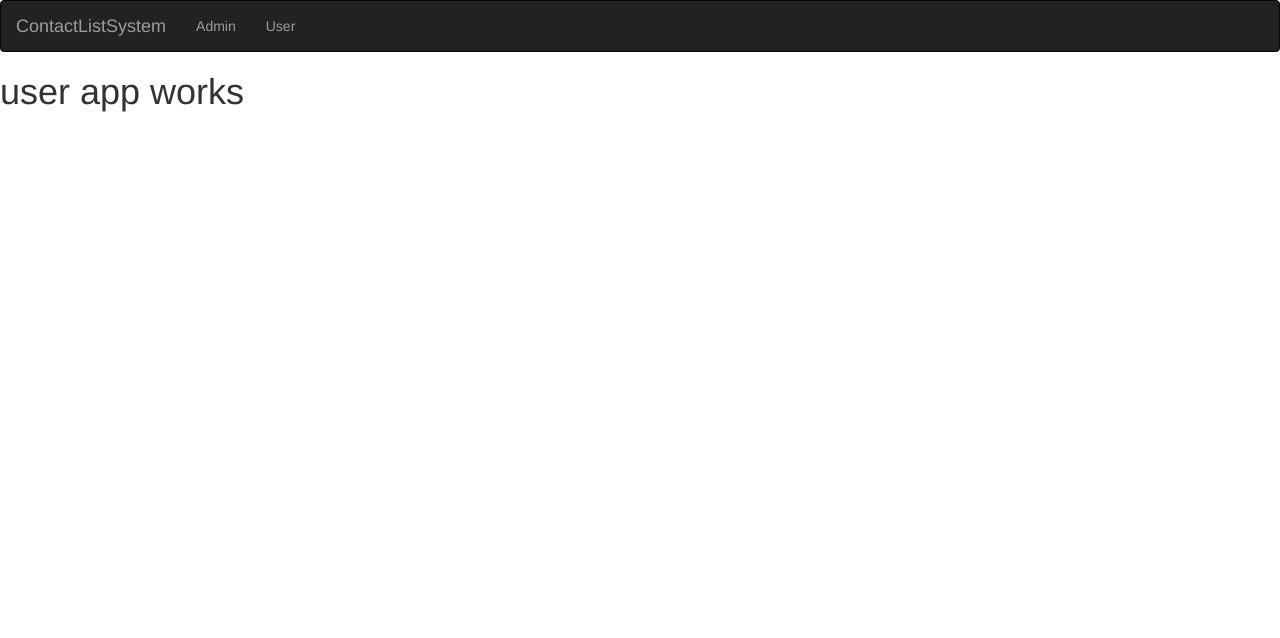
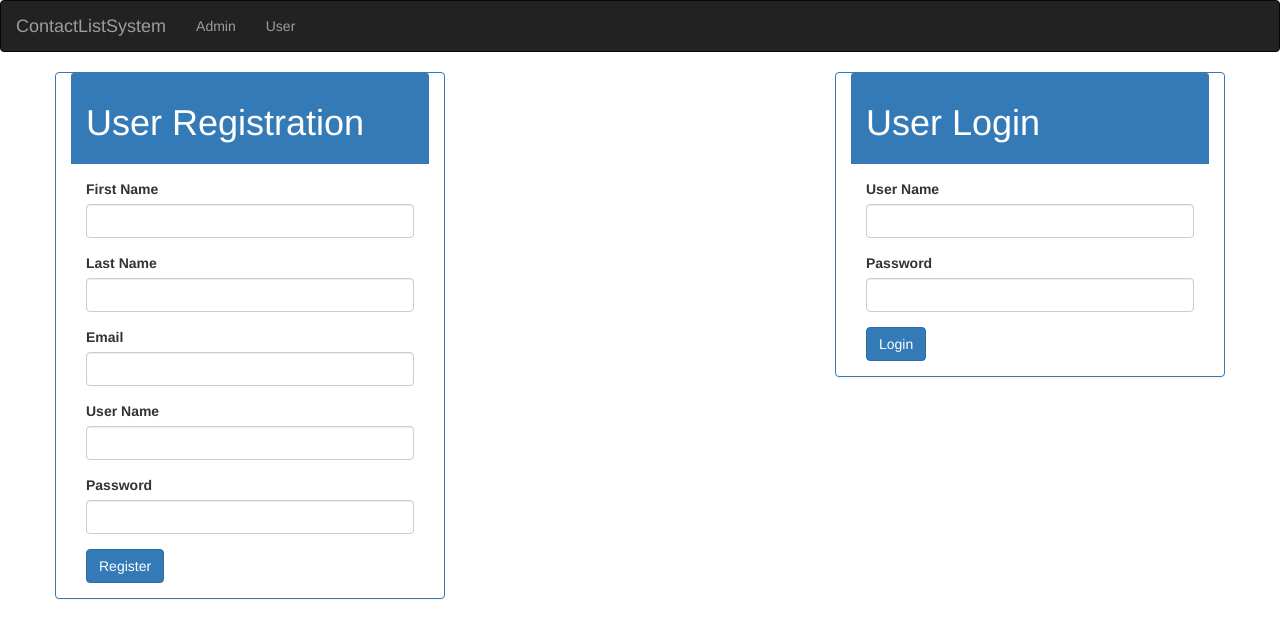
Before and after one commit to tekumallaaditya/Angular_Final_Project, an Angular app: page /user in a window 1280 px wide. Shown: the top 638 px of the page. Built offline with nearby package versions, Linux system fonts and the light colour scheme.

Commit message:
front end forms with validation done

```diff
--- a/src/app/admin/admin.component.html
+++ b/src/app/admin/admin.component.html
@@ -3,16 +3,32 @@
     <head>
     </head>
     <body>
-        <div class="panel panel-primary">
+        <div class="panel panel-primary col-md-4 col-sm-offset-4">
             <div class="panel-heading">
                 <h1>Admin Login</h1>
             </div>
             <div class="panel-body">
-                <form #form = "ngForm" novalidate>
-                    <label for="Fname">First Name</label>
-                    <input required id="Fname" type="text" class="form-control" name="Fname"
-                    #Fname = "ngModel" [(ngModel)]='fname'/>
-                </form>
+                    <form #form = "ngForm" novalidate>
+                        <div class="form-group">
+                           <label for="Uname">User Name</label>
+                           <input required type="text" id="Uname" required name="Uname" class="form-control"
+                           #Uname = "ngModel" [(ngModel)]= "UnameAdmin"/>
+                           <div class="alert alert-danger" *ngIf= "Uname.touched && !Uname.valid">
+                               <div *ngIf = "Uname.errors.required">User Name is required</div>
+                           </div>
+                        </div>
+                        <div class="form-group">
+                            <label for="password">Password</label>
+                            <input required type="password" id="password" required name="password" class="form-control"
+                            #password = "ngModel" [(ngModel)]= "passAdmin"/>
+                            <div class="alert alert-danger" *ngIf="password.touched && !password.valid">
+                                <div *ngIf="password.errors.required">Password is required</div>
+                            </div>
+                        </div>
+                        <button class="btn btn-primary" type="submit">SUBMIT</button>
+
+
+                    </form>
 
             </div>
 
--- a/src/app/admin/admin.component.ts
+++ b/src/app/admin/admin.component.ts
@@ -11,7 +11,7 @@ export class AdminComponent{
     fname:string;
     lname:string;
     email:string;
-    uname:string;
-    password:string;
+    UnameAdmin:string;
+    passAdmin:string;
 
 }
--- a/src/app/app.module.ts
+++ b/src/app/app.module.ts
@@ -11,7 +11,8 @@ import { FormsModule } from '@angular/forms';
   declarations: [
     AppComponent,
     AdminComponent,
-    UserComponent
+    UserComponent,
+
   ],
   imports: [
     BrowserModule,
--- a/src/app/users/user.component.html
+++ b/src/app/users/user.component.html
@@ -1,3 +1,98 @@
-<div>
-    <h1>user app works</h1>
-</div>
+<!DOCTYPE html>
+<html>
+    <head>
+
+    </head>
+    <body>
+        <div class="container">
+            <div class="row">
+                <div class="panel panel-primary col-md-4">
+                    <div class="panel-heading">
+                        <h1>User Registration</h1>
+                    </div>
+                    <div class="panel-body">
+                        <form #form1 = "ngForm" novalidate>
+                            <div class="form-group">
+                                <label for="Fname">First Name</label>
+                                <input required minlength="3" type="text" id="Fname" required name="Fname" class="form-control"
+                                #Fname = "ngModel" [(ngModel)]= "FnameUser"/>
+                                <div class="alert alert-danger" *ngIf="Fname.touched && !Fname.valid">
+                                    <div *ngIf="Fname.errors.required">First name is required</div>
+                                    <div *ngIf="Fname.errors.minlength">First name should be of atleast 3 char</div>
+                                </div>
+                            </div>
+                            <div class="form-group">
+                                <label for="Lname">Last Name</label>
+                                <input required minlength="3" type="text" id="Lname" required name="Lname" class="form-control"
+                                #Lname = "ngModel" [(ngModel)]= "LnameUser"/>
+                                <div class="alert alert-danger" *ngIf="Lname.touched && !Lname.valid">
+                                    <div *ngIf="Lname.errors.required">Last name is required</div>
+                                    <div *ngIf="Lname.errors.minlength">Last name should be of atleast 3 char</div>
+                                </div>
+                            </div>
+                            <div class="form-group">
+                                <label for="email">Email</label>
+                                <input required pattern="[a-zA-Z0-9.-_]{1,}@[a-zA-Z.-]{2,}[.]{1}[a-zA-Z]{2,}" type="text" id="email" required name="email" class="form-control"
+                                #email = "ngModel" [(ngModel)]= "EmailUser"/>
+                                <div class="alert alert-danger" *ngIf="email.touched && !email.valid">
+                                    <div *ngIf="email.errors.required">Email is required</div>
+                                    <div *ngIf="email.errors.pattern">Email is not valid</div>
+                                </div>
+                            </div>
+                            <div class="form-group">
+                                <label for="UnameReg">User Name</label>
+                                <input required minlength="6" type="text" id="UnameReg" required name="UnameReg" class="form-control"
+                                #UnameReg = "ngModel" [(ngModel)]= "UnameUser"/>
+                                <div class="alert alert-danger" *ngIf="UnameReg.touched && !UnameReg.valid">
+                                    <div *ngIf="UnameReg.errors.required">User Name is required</div>
+                                    <div *ngIf="UnameReg.errors.minlength">User Name should be of atleast 6 char</div>
+                                </div>
+                            </div>
+                            <div class="form-group">
+                                <label for="PasswordReg">Password</label>
+                                <input required minlength="6" type="Password" id="PasswordReg" required name="PasswordReg" class="form-control"
+                                #PasswordReg = "ngModel" [(ngModel)]= "PassUser"/>
+                                <div class="alert alert-danger" *ngIf="PasswordReg.touched && !PasswordReg.valid">
+                                    <div *ngIf="PasswordReg.errors.required">Password is required</div>
+                                    <div *ngIf="PasswordReg.errors.minlength">Password should be of atleast 6 char</div>
+                                </div>
+                            </div>
+                            <button class="btn btn-primary" type="submit">Register</button>
+
+                        </form>
+
+                    </div>
+                </div>
+                <div class="panel panel-primary col-md-4 col-sm-offset-4">
+                        <div class="panel-heading">
+                            <h1>User Login</h1>
+                        </div>
+                        <div class="panel-body">
+                            <form #form2 = "ngForm" novalidate>
+                                <div class="form-group">
+                                    <label for="Uname">User Name</label>
+                                    <input required type="text" id="Uname" required name="Uname" class="form-control"
+                                    #Uname = "ngModel" [(ngModel)]= "UnameLogin"/>
+                                    <div class="alert alert-danger" *ngIf="Uname.touched && !Uname.valid">
+                                        <div *ngIf="Uname.errors.required">User Name is required</div>
+                                    </div>
+                                </div>
+                                <div class="form-group">
+                                    <label for="Password">Password</label>
+                                    <input type="Password" id="Password" required name="Password" class="form-control"
+                                    #Password = "ngModel" [(ngModel)]= "PassLogin"/>
+                                    <div class="alert alert-danger" *ngIf="Password.touched && !Password.valid">
+                                        <div *ngIf="Password.errors.required">Password is required</div>
+                                    </div>
+                                </div>
+                                <button class="btn btn-primary" type="submit">Login</button>
+
+                            </form>
+
+                        </div>
+                    </div>
+            </div>
+        </div>
+
+    </body>
+</html>
```
Also changed, not shown: src/app/users/user.component.ts (+7 -0 lines).
